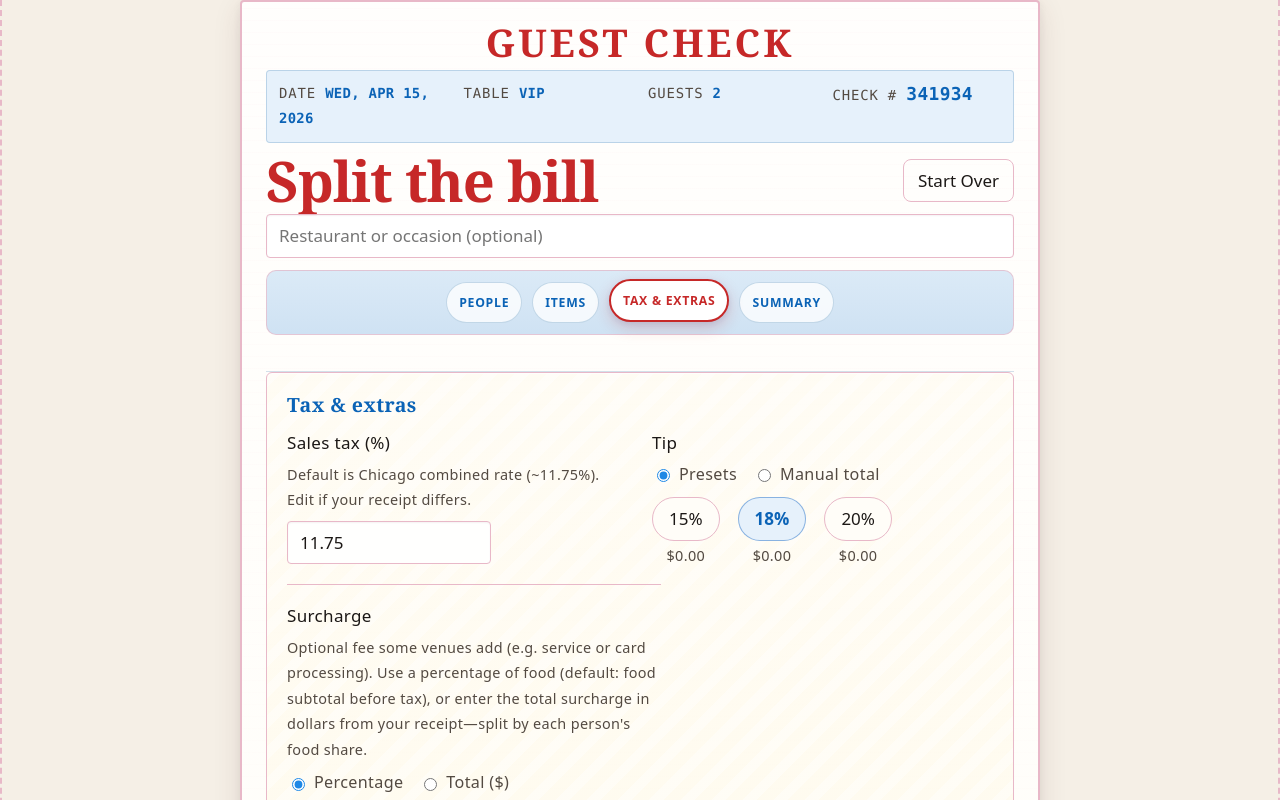
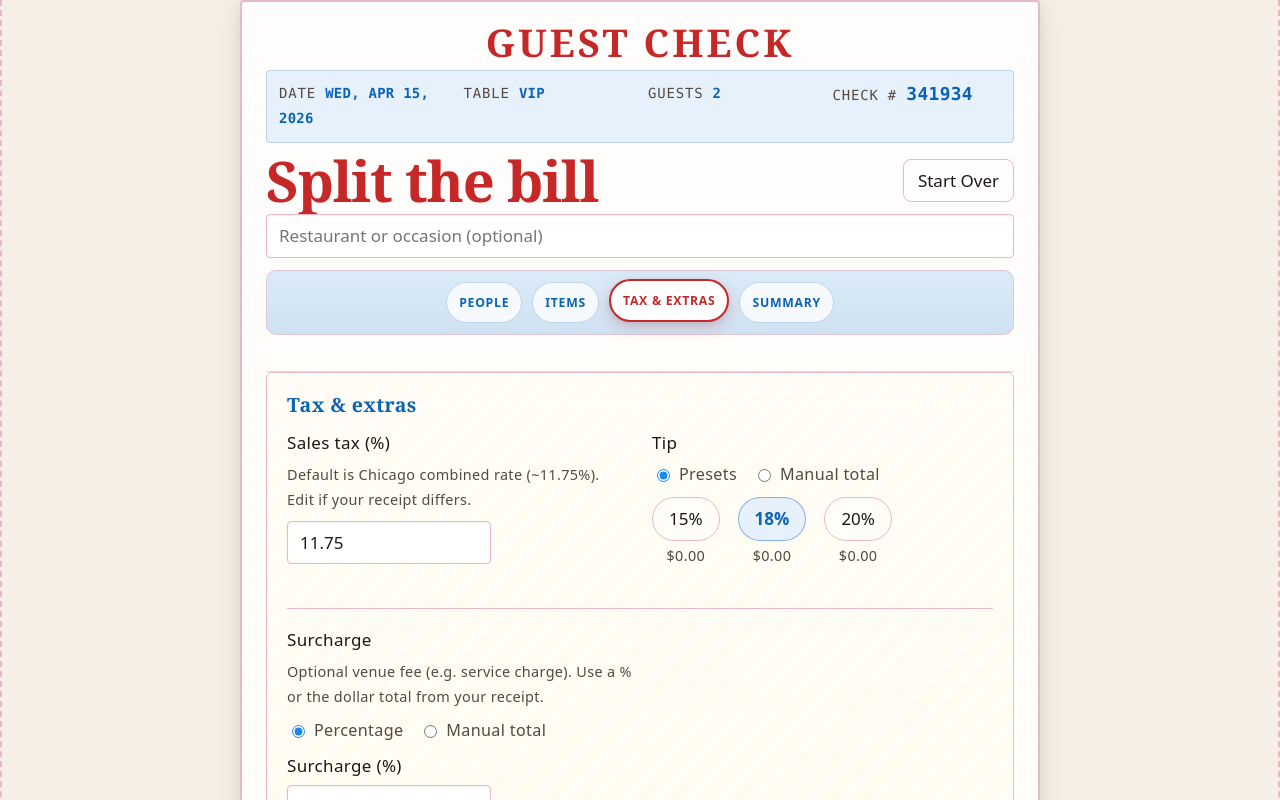
Before and after one commit to operana/split-the-bill, a React (Vite) app in the folder split-the-bill/: page / in a window 1280 px wide. Both pictures are taken after a click on the button "TAX & EXTRAS". Shown: the top 800 px of the page. Built offline with nearby package versions, Linux system fonts and the light colour scheme.

Commit message:
refactor surcharge section, clean up UI for simplicity and readability

```diff
--- a/split-the-bill/src/App.css
+++ b/split-the-bill/src/App.css
@@ -753,6 +753,30 @@ html, body {
   max-width: 22rem;
 }
 
+.bill-surcharge-field--span {
+  grid-column: 1 / -1;
+  max-width: none;
+}
+
+.bill-hint--tight {
+  margin-top: 0;
+  margin-bottom: 8px;
+  max-width: 42ch;
+}
+
+.bill-surcharge-percent {
+  margin-top: 4px;
+}
+
+.bill-label--inline-follow {
+  display: block;
+  margin-top: 10px;
+}
+
+.bill-tip-modes--surcharge-basis {
+  margin-bottom: 0;
+}
+
 @media (max-width: 720px) {
   .bill-grid-2 {
     grid-template-columns: 1fr;
@@ -776,10 +800,6 @@ html, body {
   flex-direction: column;
   gap: 8px;
   align-items: flex-start;
-}
-
-.bill-surcharge-basis {
-  margin-top: 12px;
 }
 
 .bill-receipt-check__surcharge-hint {
--- a/split-the-bill/src/App.jsx
+++ b/split-the-bill/src/App.jsx
@@ -1207,13 +1207,10 @@ export default function App() {
               </div>
             )}
           </div>
-        </div>
-        <div className="bill-surcharge-field">
+        <div className="bill-surcharge-field bill-surcharge-field--span">
           <span className="bill-label">Surcharge</span>
-          <p className="bill-hint">
-            Optional fee some venues add (e.g. service or card processing). Use a percentage of food
-            (default: food subtotal before tax), or enter the total surcharge in dollars from your
-            receipt—split by each person&apos;s food share.
+          <p className="bill-hint bill-hint--tight">
+            Optional venue fee (e.g. service charge). Use a % or the dollar total from your receipt.
           </p>
           <div className="bill-tip-modes" role="group" aria-label="Surcharge entry mode">
             <label className="bill-radio">
@@ -1232,11 +1229,11 @@ export default function App() {
                 checked={surchargeMode === 'dollars'}
                 onChange={() => setSurchargeMode('dollars')}
               />
-              Total ($)
+              Manual total
             </label>
           </div>
           {surchargeMode === 'percent' ? (
-            <>
+            <div className="bill-surcharge-percent">
               <label className="bill-label" htmlFor="surcharge-pct">
                 Surcharge (%)
               </label>
@@ -1249,11 +1246,14 @@ export default function App() {
                 value={surchargePercent}
                 onChange={(e) => setSurchargePercent(e.target.value)}
               />
-              <div className="bill-surcharge-basis" role="group" aria-labelledby="surcharge-basis-label">
-                <span id="surcharge-basis-label" className="bill-label">
-                  Apply surcharge % to
+              <span id="surcharge-basis-label" className="bill-label bill-label--inline-follow">
+                Apply % to
               </span>
-                <div className="bill-tip-modes bill-tip-modes--stack">
+              <div
+                className="bill-tip-modes bill-tip-modes--surcharge-basis"
+                role="group"
+                aria-labelledby="surcharge-basis-label"
+              >
                 <label className="bill-radio">
                   <input
                     type="radio"
@@ -1261,7 +1261,7 @@ export default function App() {
                     checked={surchargeBasis === 'food_subtotal'}
                     onChange={() => setSurchargeBasis('food_subtotal')}
                   />
-                    Food subtotal (each person&apos;s share)
+                  Subtotal
                 </label>
                 <label className="bill-radio">
                   <input
@@ -1270,13 +1270,12 @@ export default function App() {
                     checked={surchargeBasis === 'subtotal_plus_tax'}
                     onChange={() => setSurchargeBasis('subtotal_plus_tax')}
                   />
-                    Subtotal + tax (common for service charges)
-                  </label>
-                </div>
-              </div>
-            </>
+                  Subtotal + tax
+                </label>
+              </div>
+            </div>
           ) : (
-            <div className="bill-manual-surcharge">
+            <div className="bill-manual-tip bill-manual-surcharge">
               <label className="bill-label" htmlFor="manual-surcharge">
                 Total surcharge ($)
               </label>
@@ -1294,16 +1293,17 @@ export default function App() {
                   <>
                     ≈{' '}
                     <strong>{totals.manualSurchargePercentDisplay.toFixed(2)}%</strong> of assigned
-                    food subtotals (split by each person&apos;s share)
+                    subtotals (distributed by each person&apos;s share)
                   </>
                 ) : (
                   <span className="bill-muted">
-                    Add assigned items to compute the equivalent percentage.
+                    Add assigned items to compute surcharge percentage.
                   </span>
                 )}
               </p>
             </div>
           )}
+        </div>
         </div>
         <div className="bill-grid-2 bill-grid-2--subtract">
           <div>
```
Lines whose indentation alone changed are shown as unchanged.
